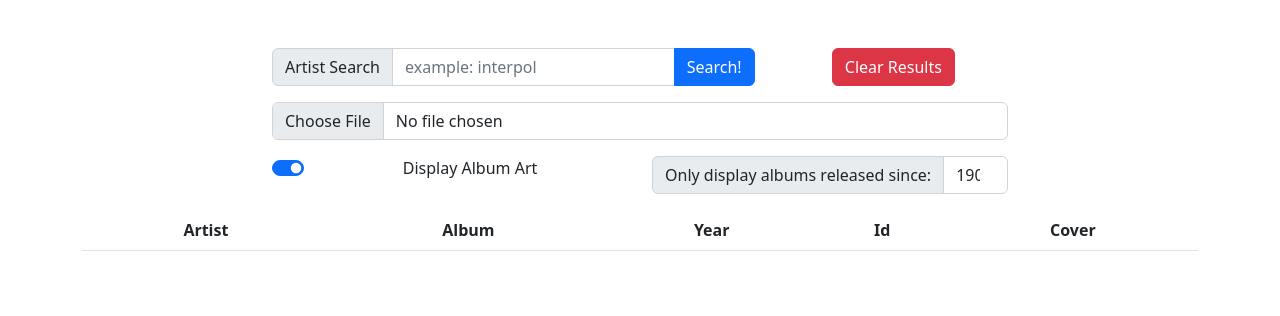
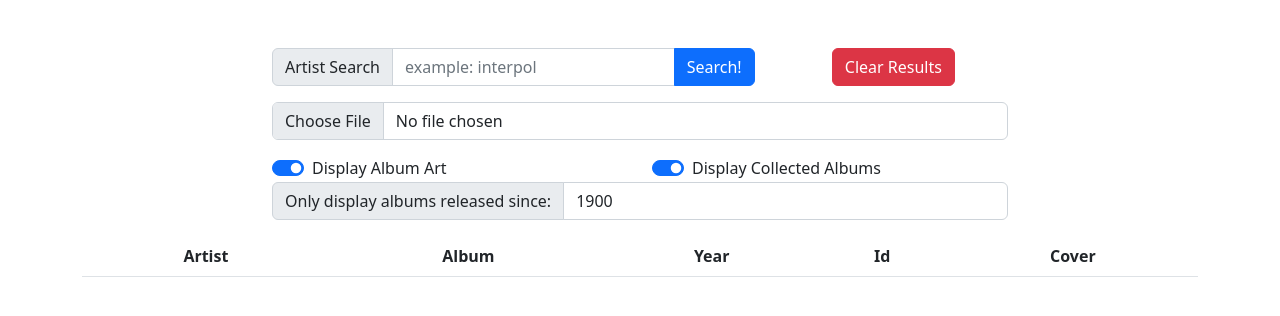
Before and after one commit to dave-ryan/find-new-releases, a Vue app: page / in a window 1280 px wide. Shown: the top 316 px of the page. Built offline with nearby package versions, Linux system fonts and the light colour scheme.

Commit message:
added button for hiding your collected albums

```diff
--- a/src/App.vue
+++ b/src/App.vue
@@ -48,20 +48,37 @@
         </div>
         <div class="row">
           <div class="col">
-            <div class="form-check form-switch">
-              <label class="form-check-label" for="artcheckbox"
+            <div class="form-check form-switch text-start">
+              <label class="form-check-label" for="albumcheckbox"
                 >Display Album Art</label
               >
               <input
                 class="form-check-input"
                 type="checkbox"
                 role="switch"
-                id="artcheckbox"
+                id="albumcheckbox"
                 checked
                 v-model="displayAlbums"
               />
             </div>
           </div>
+          <div class="col">
+            <div class="form-check form-switch text-start">
+              <label class="form-check-label" for="collectedcheckbox"
+                >Display Collected Albums</label
+              >
+              <input
+                class="form-check-input"
+                type="checkbox"
+                role="switch"
+                id="collectedcheckbox"
+                checked
+                v-model="displayCollected"
+              />
+            </div>
+          </div>
+        </div>
+        <div class="row">
           <div class="col">
             <div class="input-group mb-3">
               <span class="input-group-text" id="basic-addon1"
@@ -115,7 +132,6 @@
           <th scope="col">Album</th>
           <th scope="col">Year</th>
           <th scope="col">Id</th>
-
           <th scope="col" v-if="displayAlbums">Cover</th>
         </tr>
       </thead>
@@ -158,6 +174,11 @@
   font-weight: 200;
   text-decoration: line-through;
 }
+
+img {
+  height: 125px;
+  width: 125px;
+}
 </style>
 
 <script>
@@ -176,6 +197,7 @@ export default {
       searchedArtists: [],
       uploadedAlbums: [],
       displayAlbums: true,
+      displayCollected: true,
       readyToDownloadInfo: false,
       queryCount: 0,
       filteredYear: 1900,
@@ -185,7 +207,11 @@ export default {
     computedFiltered() {
       return this.downloadedArtists.map((artist) => {
         return artist.albums.filter((album) => {
-          return album.year >= this.filteredYear;
+          return (
+            (album.year >= this.filteredYear &&
+              album.collected === this.displayCollected) ||
+            (album.year >= this.filteredYear && !album.collected)
+          );
         });
       });
     },
```
